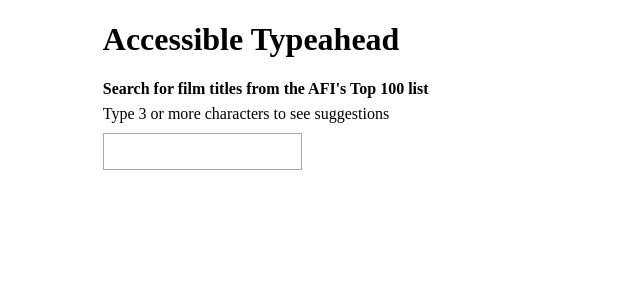
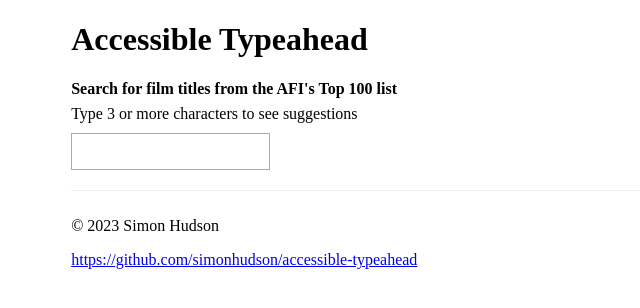
Before and after one commit to simonhudson/accessible-typeahead, a Next.js app: page / in a window 1280 px wide. Shown: the top 308 px of the page, without its empty margins (0-640 px from the left). Built offline with nearby package versions, Linux system fonts and the light colour scheme.

Commit message:
add footer

```diff
--- a/src/app/page.tsx
+++ b/src/app/page.tsx
@@ -1,15 +1,26 @@
 'use client';
 
+import Link from 'next/link';
 import TypeAhead from '@/components/TypeAhead';
 import data from './data';
 import styled from 'styled-components';
+import { rem } from 'polished';
 
 const MIN_QUERY_LENGTH = 3;
 
 const AppWrapper = styled.div`
 	margin: 0 auto;
-	width: 85%;
+	width: 90%;
 `;
+
+const Footer = styled.footer`
+	border-top: 1px solid #eee;
+	margin: ${rem(20)} 0 0;
+	padding: ${rem(10)} 0;
+`;
+
+const now = new Date();
+const REPO_URL = 'https://github.com/simonhudson/accessible-typeahead';
 
 const Home = () => {
 	return (
@@ -22,6 +33,12 @@ const Home = () => {
 				labelInfo={`Type ${MIN_QUERY_LENGTH} or more characters to see suggestions`}
 				minQueryLength={MIN_QUERY_LENGTH}
 			/>
+			<Footer>
+				<p>&copy; {now.getFullYear()} Simon Hudson</p>
+				<p>
+					<Link href={REPO_URL}>{REPO_URL}</Link>
+				</p>
+			</Footer>
 		</AppWrapper>
 	);
 };
```
